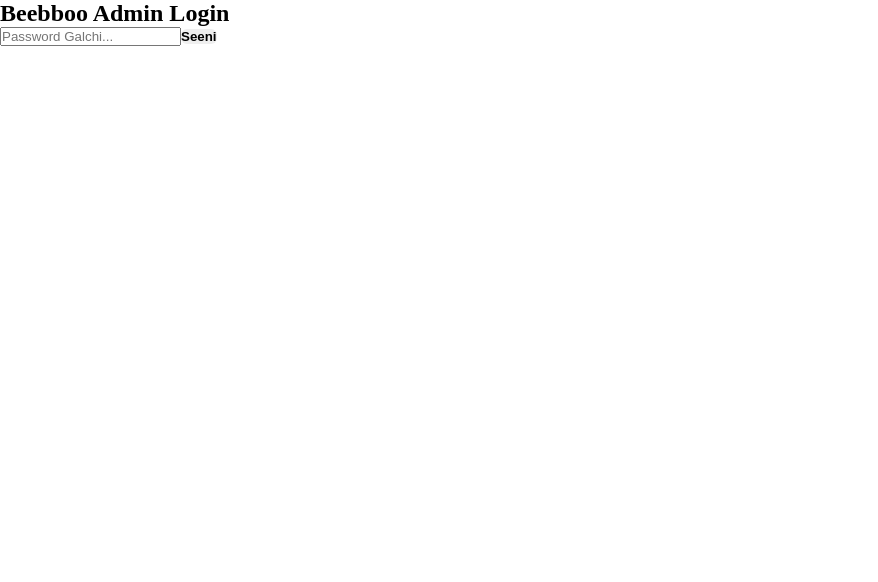
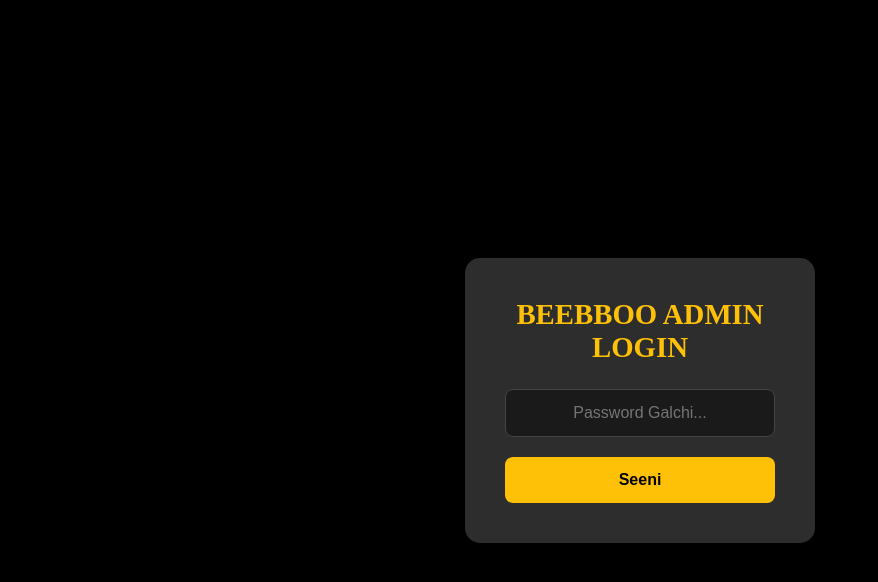
Before and after one commit to sebona9888/beebboo-burger, a React (Vite) app: page /admin in a window 1280 px wide. Shown: the top 582 px of the page, without its empty margins (0-878 px from the left). Built offline with nearby package versions, Linux system fonts and the light colour scheme.

Commit message:
Admin Dashboard layout improved

```diff
--- a/src/components/AdminDashboard/AdminDashboard.css
+++ b/src/components/AdminDashboard/AdminDashboard.css
@@ -1,58 +1,147 @@
+/* --- Root Variables --- */
 :root {
-    --primary: #ffc107;
-    --primary-dark: #e0a800;
-    --bg-dark: #0b0b0b;
-    --card-bg: #1a1a1a;
-    --text-main: #ffffff;
-    --text-muted: #a0a0a0;
+    --primary-color: #ffc107;
+    --dark-bg: #1a1a1a;
+    --card-bg: #2d2d2d;
+    --text-light: #f4f4f4;
     --danger: #ff4d4d;
-    --success: #00c853;
-    --info: #00b0ff;
-    --radius: 12px;
+    --success: #28a745;
+    --edit: #4d94ff;
+    --transition: all 0.3s ease;
 }
 
-/* --- Global Layout --- */
-.admin-container {
-    display: grid;
-    grid-template-columns: 280px 1fr 320px;
-    /* Sidebar | Main | Orders */
-    gap: 20px;
-    padding: 20px;
-    background-color: var(--bg-dark);
-    min-height: 100vh;
-    font-family: 'Inter', sans-serif;
+/* --- Login Overlay & Card (AMMA SIRREEFFAMEERA) --- */
+.login-overlay {
+    position: fixed;
+    top: 0;
+    left: 0;
+    width: 100vw;
+    height: 100vh;
+    background: #000;
+    /* Duubni guutummaatti gurraacha */
+    display: flex;
+    justify-content: center;
+    align-items: center;
+    z-index: 1000;
 }
 
-/* Header/Sidebar Fix */
-.admin-header-flex {
-    grid-column: 1;
+.login-card {
     background: var(--card-bg);
+    padding: 40px;
+    border-radius: 15px;
+    box-shadow: 0 10px 30px rgba(0, 0, 0, 0.7);
+    text-align: center;
+    width: 100%;
+    max-width: 350px;
+}
+
+.login-card h2 {
+    color: var(--primary-color);
+    margin-bottom: 25px;
+    font-size: 1.8rem;
+    text-transform: uppercase;
+}
+
+.login-card input {
+    width: 100%;
+    padding: 14px;
+    margin-bottom: 20px;
+    border-radius: 8px;
+    border: 1px solid #444;
+    background: #1a1a1a;
+    color: white;
+    font-size: 1rem;
+    box-sizing: border-box;
+    text-align: center;
+}
+
+.login-card button {
+    width: 100%;
+    padding: 14px;
+    background: var(--primary-color);
+    color: #000;
+    border: none;
+    border-radius: 8px;
+    font-weight: bold;
+    cursor: pointer;
+    font-size: 1rem;
+    transition: var(--transition);
+}
+
+.login-card button:hover {
+    transform: translateY(-2px);
+    opacity: 0.9;
+}
+
+/* --- Main Layout --- */
+.admin-container {
+    max-width: 950px;
+    margin: 40px auto;
     padding: 20px;
-    border-radius: var(--radius);
+    background-color: var(--dark-bg);
+    color: var(--text-light);
+    border-radius: 15px;
+    font-family: 'Inter', sans-serif;
     display: flex;
     flex-direction: column;
-    gap: 20px;
-    height: fit-content;
-    border: 1px solid #333;
+}
+
+.admin-header-flex {
+    display: flex;
+    justify-content: space-between;
+    align-items: center;
+    width: 100%;
+    margin-bottom: 30px;
+    border-bottom: 1px solid #444;
+    padding-bottom: 15px;
 }
 
 .admin-title {
-    color: var(--primary);
-    font-size: 1.4rem;
-    text-align: center;
+    color: var(--primary-color);
+    font-size: 1.8rem;
     margin: 0;
 }
 
-/* --- Forms Section (Center) --- */
+/* --- Buttons --- */
+.btn-logout {
+    background-color: var(--danger);
+    color: white;
+    border: none;
+    padding: 10px 20px;
+    border-radius: 8px;
+    cursor: pointer;
+    font-weight: bold;
+}
+
+.btn-edit {
+    background-color: var(--edit);
+    color: white;
+    border: none;
+    padding: 8px 15px;
+    border-radius: 6px;
+    cursor: pointer;
+    margin-right: 10px;
+}
+
+.btn-cancel {
+    background-color: #666;
+    color: white;
+    border: none;
+    padding: 12px;
+    border-radius: 8px;
+    cursor: pointer;
+    margin-top: 10px;
+}
+
+/* --- Form Styles --- */
 .add-burger-form {
-    grid-column: 2;
     background: var(--card-bg);
     padding: 25px;
-    border-radius: var(--radius);
-    border: 1px solid #333;
-    height: fit-content;
-    position: sticky;
-    top: 20px;
+    border-radius: 12px;
+    margin-bottom: 40px;
+    border-left: 5px solid var(--primary-color);
+    width: 100%;
+    box-sizing: border-box;
 }
 
 .form-group {
@@ -61,136 +150,62 @@
     gap: 15px;
 }
 
+.form-group input,
+.form-group select,
+.form-group textarea {
+    padding: 12px;
+    border-radius: 8px;
+    border: 1px solid #444;
+    background: #1a1a1a;
+    color: white;
+}
+
 .form-group textarea {
     grid-column: span 2;
+    height: 80px;
 }
 
 .form-buttons {
     grid-column: span 2;
     display: flex;
+    flex-direction: column;
     gap: 10px;
 }
 
-/* --- Content Scrolling Sections --- */
-.burgers-section {
-    grid-column: 2;
-    margin-top: 20px;
+.btn-add {
+    padding: 15px;
+    background: var(--primary-color);
+    color: black;
+    font-weight: bold;
+    border: none;
+    border-radius: 8px;
+    cursor: pointer;
 }
 
-.orders-section {
-    grid-column: 3;
-    background: #141414;
-    padding: 15px;
-    border-radius: var(--radius);
-    border: 1px solid #222;
+/* --- Burger List --- */
+.burger-item {
+    display: flex;
+    justify-content: space-between;
+    align-items: center;
+    background: var(--card-bg);
+    padding: 15px 20px;
+    border-radius: 10px;
+    margin-bottom: 10px;
 }
 
-/* --- Professional Cards --- */
-.burger-item,
-.order-item {
-    background: var(--card-bg);
-    border: 1px solid #333;
-    border-radius: var(--radius);
-    padding: 18px;
-    margin-bottom: 15px;
-    transition: transform 0.2s;
-}
-
-.burger-item:hover,
-.order-item:hover {
-    border-color: var(--primary);
-    transform: translateY(-3px);
-}
-
-.burger-info strong {
-    font-size: 1.1rem;
-    display: block;
-    margin-bottom: 5px;
-}
-
-.category-tag {
-    font-size: 0.7rem;
-    text-transform: uppercase;
-    color: var(--primary);
-    background: rgba(255, 193, 7, 0.1);
-    padding: 3px 8px;
-    border-radius: 4px;
-}
-
-/* --- Status Tags --- */
-.status-tag {
-    float: right;
-    font-size: 0.75rem;
-    padding: 4px 10px;
-    border-radius: 20px;
-    font-weight: bold;
-}
-
-.status-tag.Pending {
-    background: #423a00;
-    color: #ffc107;
-}
-
-.status-tag.Delivered {
-    background: #003a14;
-    color: #00c853;
-}
-
-/* --- Buttons --- */
-button {
-    cursor: pointer;
-    font-weight: bold;
-    border-radius: 6px;
-    border: none;
-    transition: 0.3s;
-}
-
-.btn-add {
-    background: var(--primary);
-    color: #000;
-    width: 100%;
-    padding: 12px;
-}
-
-.btn-logout {
-    background: transparent;
-    border: 1px solid var(--danger);
-    color: var(--danger);
-    padding: 8px;
-}
-
-.btn-logout:hover {
-    background: var(--danger);
-    color: white;
-}
-
-.btn-edit {
-    background: var(--info);
-    color: white;
-    padding: 6px 12px;
-}
-
-.btn-delete {
-    background: var(--danger);
-    color: white;
-    padding: 6px 12px;
-}
-
-/* --- Responsive (Moobaayilaaf) --- */
-@media (max-width: 1024px) {
-    .admin-container {
-        grid-template-columns: 1fr;
-        /* Hunda wal-jala galcha */
-    }
-
-    .admin-header-flex,
-    .add-burger-form,
-    .orders-section {
-        grid-column: 1;
-        position: static;
+/* --- Mobile --- */
+@media (max-width: 600px) {
+    .admin-header-flex {
+        flex-direction: column;
+        gap: 15px;
     }
 
     .form-group {
         grid-template-columns: 1fr;
     }
+
+    .form-group textarea,
+    .form-buttons {
+        grid-column: span 1;
+    }
 }
```
